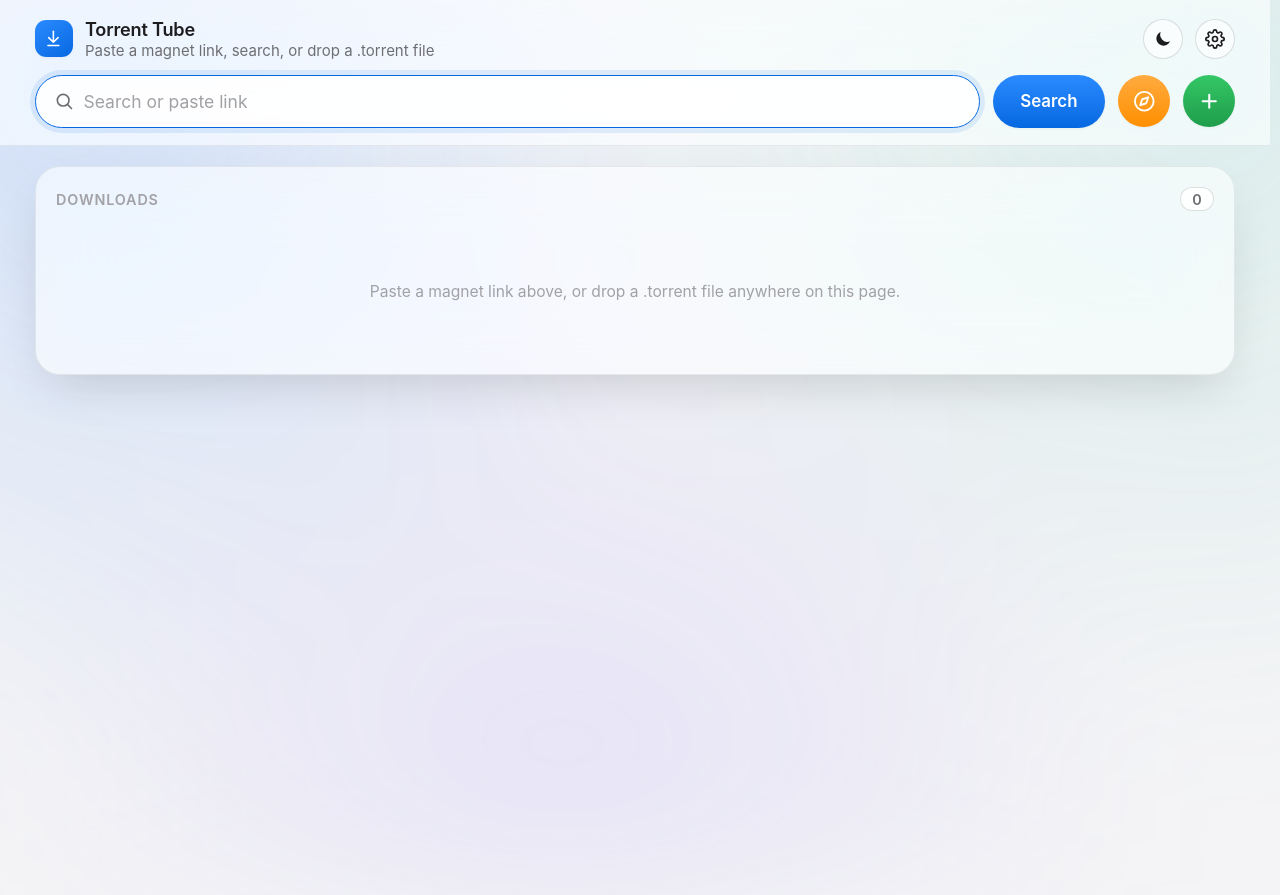
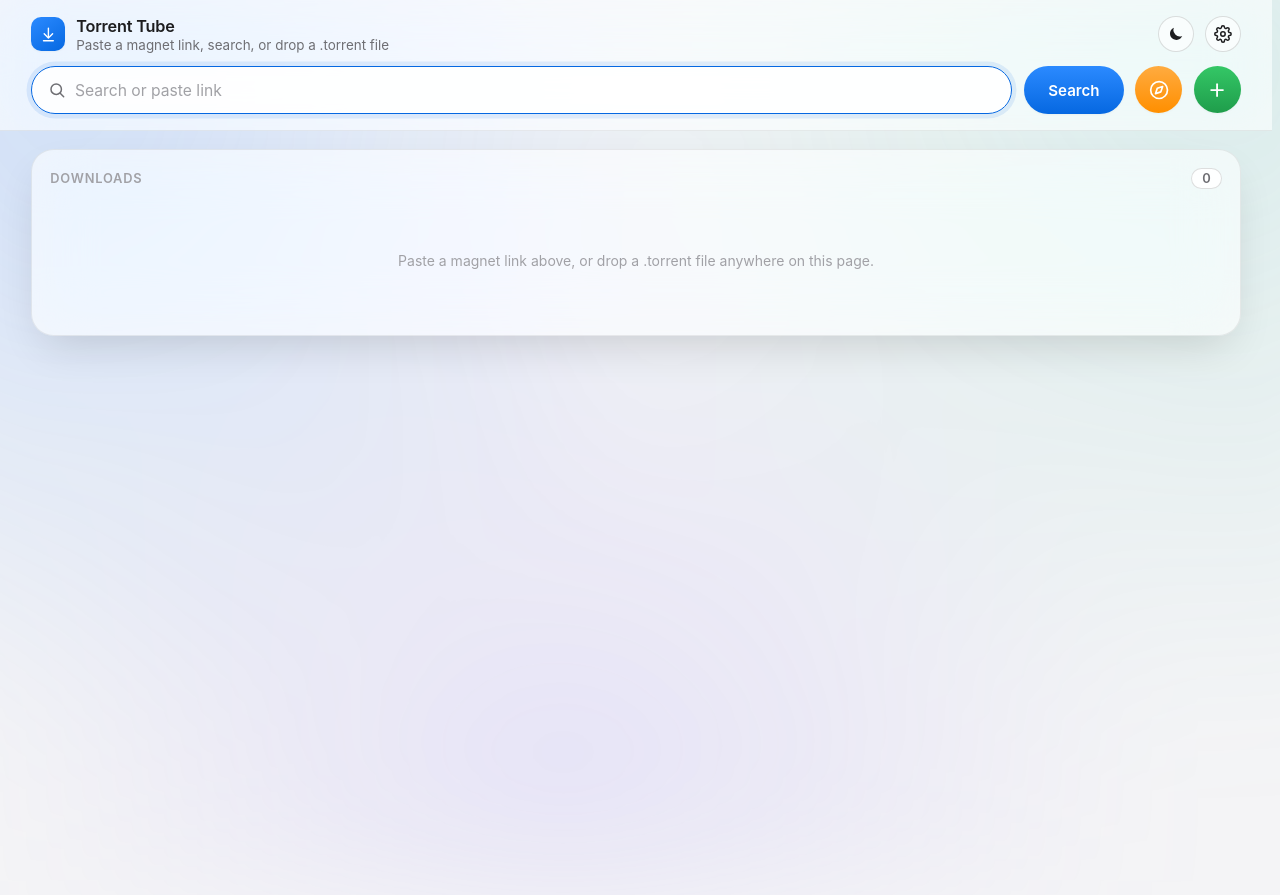
Before and after one commit to artemsvit/Torrent-Tube, a Flask app: page / in a window 1280 px wide. Shown: the top 895 px of the page. After the commit the page ends 369 px from the top, so only its background shows below. Run offline with Flask 3, Linux system fonts and the light colour scheme; data that the repository does not hold is empty.

Commit message:
Tone down desktop UI scale to 1.12x (was too large at 1.25x)
Co-Authored-By: Claude Sonnet 5 <noreply@anthropic.com>

```diff
--- a/templates/index.html
+++ b/templates/index.html
@@ -83,7 +83,7 @@
 
   /* Desktop-only scale-up (~2 clicks of browser zoom). Mobile stays untouched. */
   @media (min-width: 641px) {
-    body { zoom: 1.25; }
+    body { zoom: 1.12; }
   }
 
   .bg-decor {
```
